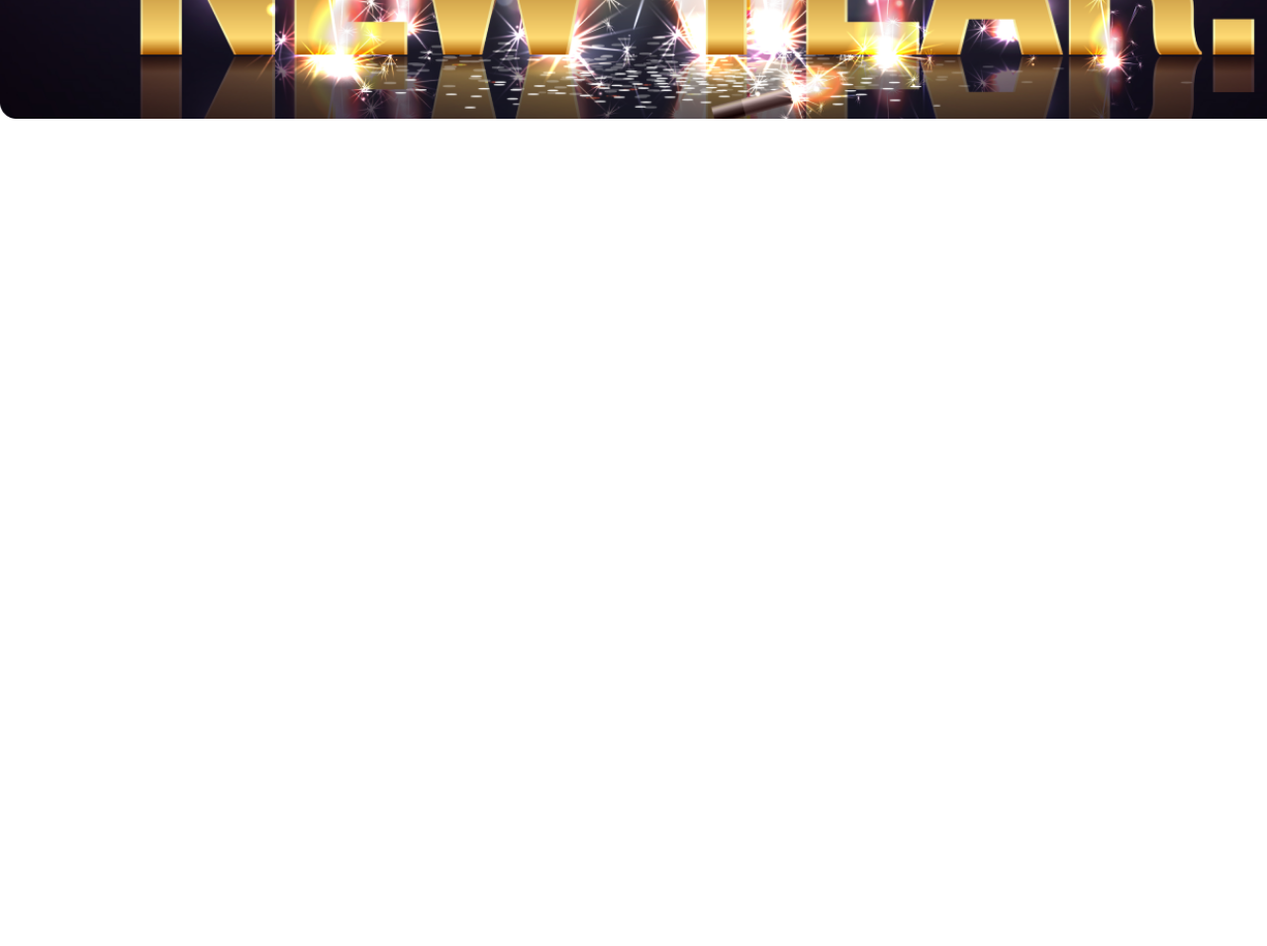
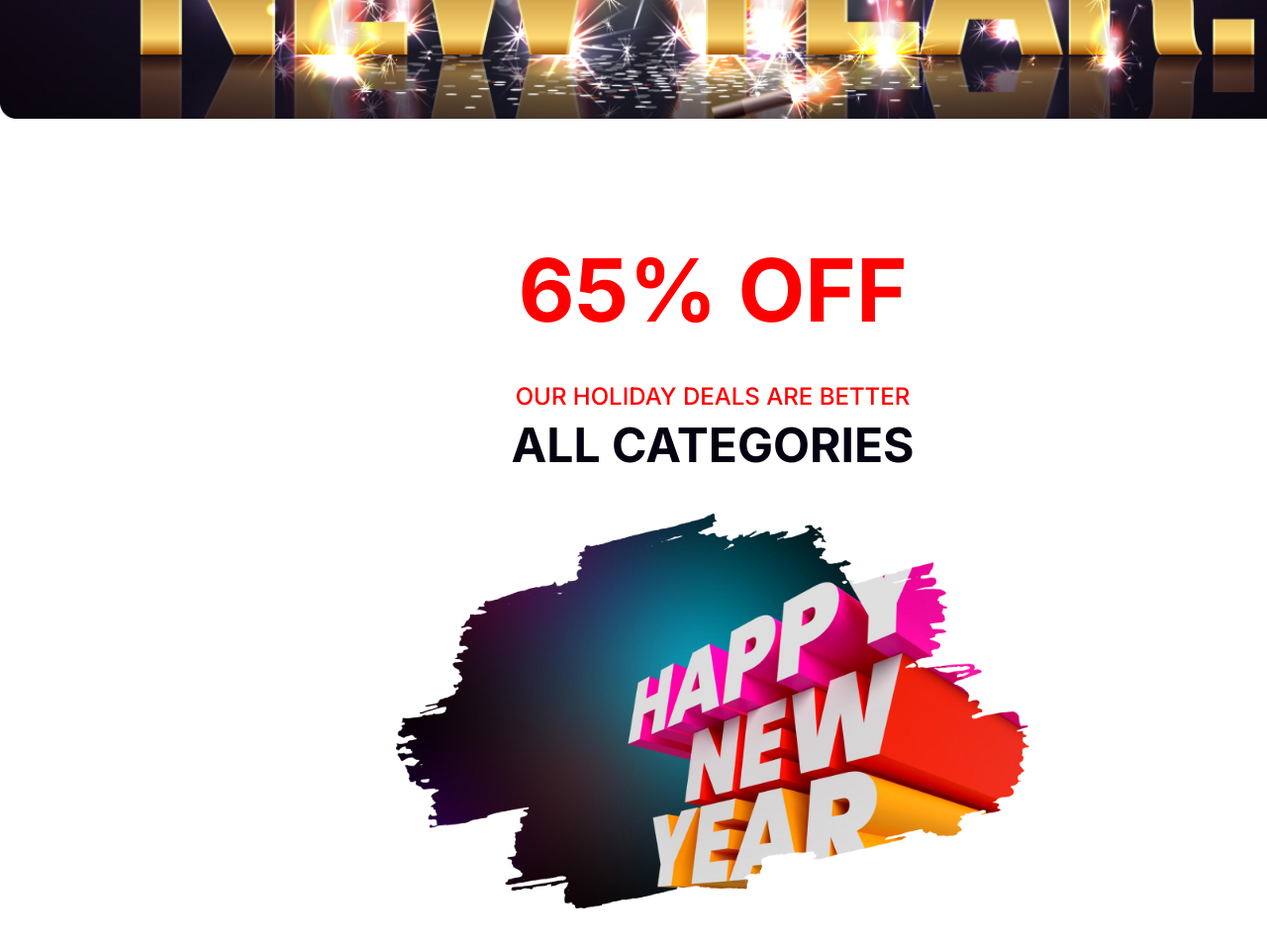
Before and after one commit to codeamin-git/Assignment-01, a plain HTML site: page index.html in a window 1280 px wide. Shown: the part 500-1456 px from the top of the page at 99% size. Before the commit the page ends 800 px from the top, so only its background shows below. Drawn offline with Linux system fonts and the light colour scheme.

Commit message:
offer section added

```diff
--- a/index.html
+++ b/index.html
@@ -8,11 +8,14 @@
     <link rel="preconnect" href="https://fonts.googleapis.com">
 <link rel="preconnect" href="https://fonts.gstatic.com" crossorigin>
 <link href="https://fonts.googleapis.com/css2?family=Merriweather:wght@400;700;900&display=swap" rel="stylesheet">
+<link rel="preconnect" href="https://fonts.googleapis.com">
+<link rel="preconnect" href="https://fonts.gstatic.com" crossorigin>
+<link href="https://fonts.googleapis.com/css2?family=Inter:wght@400;500;700;900&display=swap" rel="stylesheet">
 </head>
 <body>
     <header class="header">
         <div class="banner">
-                <div class="container">
+            <div class="banner-container">
                 <p class="banner-greetings">Happy New Year</p>
                 <h1 class="banner-title">New Year Party Celebration</h1>
             </div>
@@ -20,7 +23,16 @@
 </header>
 
     <main>
-
+        <section>
+            <div class="offer-container">
+                 <div class="off-details">
+                    65% OFF
+                 </div>
+                 <h5>OUR HOLIDAY DEALS ARE BETTER</h5>
+                 <h1>ALL CATEGORIES</h1>
+                 <img src="resources/New Year Photo.png" alt="">
+            </div>
+        </section>
     </main>
 
     <footer>
--- a/styles/style.css
+++ b/styles/style.css
@@ -3,24 +3,28 @@
   margin: 0;
   padding: 0;
   font-family: "Merriweather", serif;
+  font-family: "Inter", sans-serif;
 }
+
+/* common shared styles */
+
 /* banner section styles */
 .banner {
   max-width: 1320px;
   margin: 0 auto;
+  display: flex;
   justify-content: center;
   align-items: center;
   background-image: url("../resources/Banner\ Image.png");
   background-size: cover;
-  display: flex;
 }
-.container {
-  box-shadow: 400px rgba(0, 0, 0, 0.9);
+.banner-container {
   justify-content: center;
   align-items: center;
 }
 .banner-greetings {
   color: #fff;
+  font-family: Merriweather;
   text-align: center;
   font-size: 32px;
   font-weight: 400;
@@ -29,9 +33,46 @@
 .banner-title {
   max-width: 600px;
   color: #fff;
+  font-family: Merriweather;
   text-align: center;
   font-size: 72px;
   font-weight: 900;
   line-height: 95px;
   margin: 10px 344px 160px 344px;
 }
+
+/* offer section styles */
+.offer-container {
+  width: 50%;
+  max-width: 850px;
+  margin: 120px 400px;
+  justify-content: center;
+  align-items: center;
+}
+.off-details {
+  color: #f00;
+  text-align: center;
+  font-family: Inter;
+  font-size: 88px;
+  font-weight: 700;
+  margin-bottom: 40px;
+}
+.offer-container h5 {
+  color: #f00;
+  text-align: center;
+  font-family: Inter;
+  font-size: 24px;
+  font-weight: 500;
+}
+.offer-container h1 {
+  color: #070211;
+  text-align: center;
+  font-family: Inter;
+  font-size: 48px;
+  font-weight: 700;
+  margin-top: 5px;
+}
+.offer-container img{
+  width: 100%;
+  margin-top: 40px;
+}
```
Lines whose indentation alone changed are shown as unchanged.
